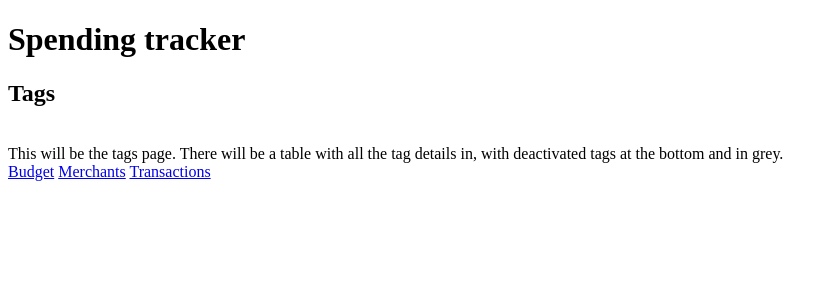
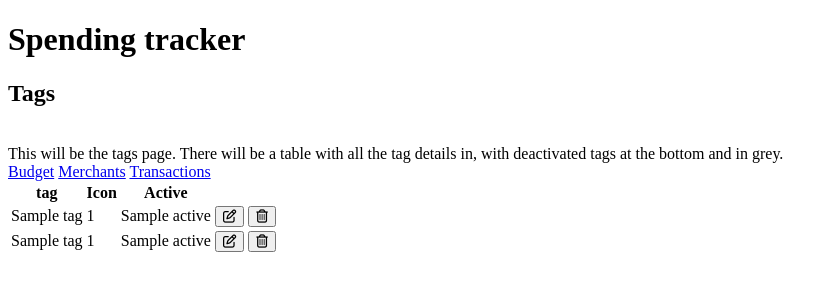
Before and after one commit to Andrew-Lindsay42/Spending-Tracker, a Flask app: page /tags in a window 1280 px wide. Shown: the top 300 px of the page, without its empty margins (0-834 px from the left). Run offline with Flask 2, Linux system fonts and the light colour scheme; a database or web service that is not in the repository returns one stand-in record (values such as "Sample title"); some libraries are stand-ins or nearby versions.

Commit message:
Added index page and route for tags

```diff
--- a/controllers/tags_controller.py
+++ b/controllers/tags_controller.py
@@ -1,5 +1,7 @@
 from flask import Flask, render_template, request, redirect
 from flask import Blueprint
+from models.tag import Tag
+from repositories import tag_repository as tag_repo
 
 tags_blueprint = Blueprint('tags', __name__)
 
@@ -7,6 +9,9 @@
 # GET '/tags'
 @tags_blueprint.route('/tags')
 def tags():
+    active_tags = tag_repo.get_active()
+    inactive_tags = tag_repo.get_inactive()
+    return render_template('tags/index.html', active_tags = active_tags, inactive_tags = inactive_tags)
 
     return render_template('tags/index.html')
 
--- a/templates/tags/index.html
+++ b/templates/tags/index.html
@@ -6,4 +6,42 @@
 <br><a href = "/budget_info">Budget</a>
 <a href = "/merchants">Merchants</a>
 <a href = "/transactions">Transactions</a><br>
+
+<table class="tags_table">
+    <tr class="tags_table_header">
+      <th>tag</th>
+      <th>Icon</th>
+      <th>Active</th>
+      <th></th>
+      <th></th>
+    </tr>
+  {% for tag in active_tags %}
+      <tr class="active_tag_row">
+          <td>{{tag.name}}</td>
+          <td>{{tag.icon_num}}</td>
+          <td>{{tag.active}}</td>
+          <td><form action="tags/{{tag.id}}/edit">
+              <button><i class="far fa-edit"></i></button></td>
+              </form>
+          <td><form action="tags/{{tag.id}}/delete" method = "post">
+                  <button><i class="far fa-trash-alt"></i></button>
+              </form>
+          </td>
+      </tr>
+  {% endfor %}
+  {% for tag in inactive_tags %}
+      <tr class="inactive_tag_row">
+          <td>{{tag.name}}</td>
+          <td>{{tag.icon_num}}</td>
+          <td>{{tag.active}}</td>
+          <td><form action="tags/{{tag.id}}/edit">
+              <button><i class="far fa-edit"></i></button></td>
+              </form>
+          <td><form action="tags/{{tag.id}}/delete" method = "post">
+                  <button><i class="far fa-trash-alt"></i></button>
+              </form>
+          </td>
+      </tr>
+  {% endfor %}
+  </table>
 {% endblock %}
```
Also changed, not shown: templates/tags/show.html (deleted, +0 -7 lines).
